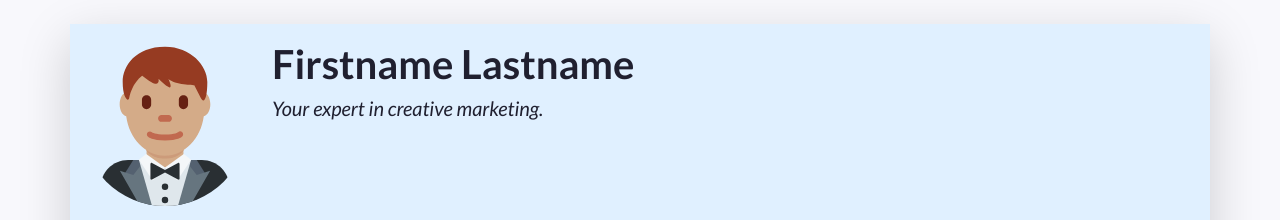
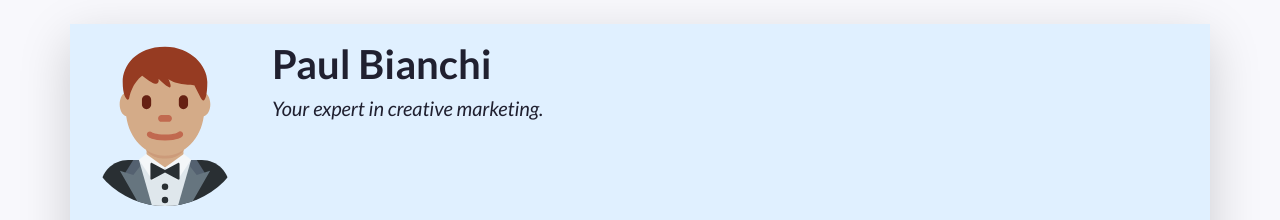
Before and after one commit to Paul-Bianchi/Test, a plain HTML site: page index.html in a window 1280 px wide. Shown: the top 220 px of the page. Drawn offline with nearby package versions, Linux system fonts and the light colour scheme.

Commit message:
Update index.html
Natali no Adobe :(

```diff
--- a/index.html
+++ b/index.html
@@ -54,7 +54,7 @@
           A container to wrap around your name and tagline. Full-width at small size, then columns of increasing size.
         -->
         <div class="col-12 col-sm-8 col-md-9 col-lg-10 my-3 header-content">
-          <h1 class="fw-bolder">Firstname Lastname</h1>
+          <h1 class="fw-bolder">Paul Bianchi</h1>
           <h5 class="fst-italic tagline">Your expert in creative marketing.</h5>
         </div>
       </header>
```
